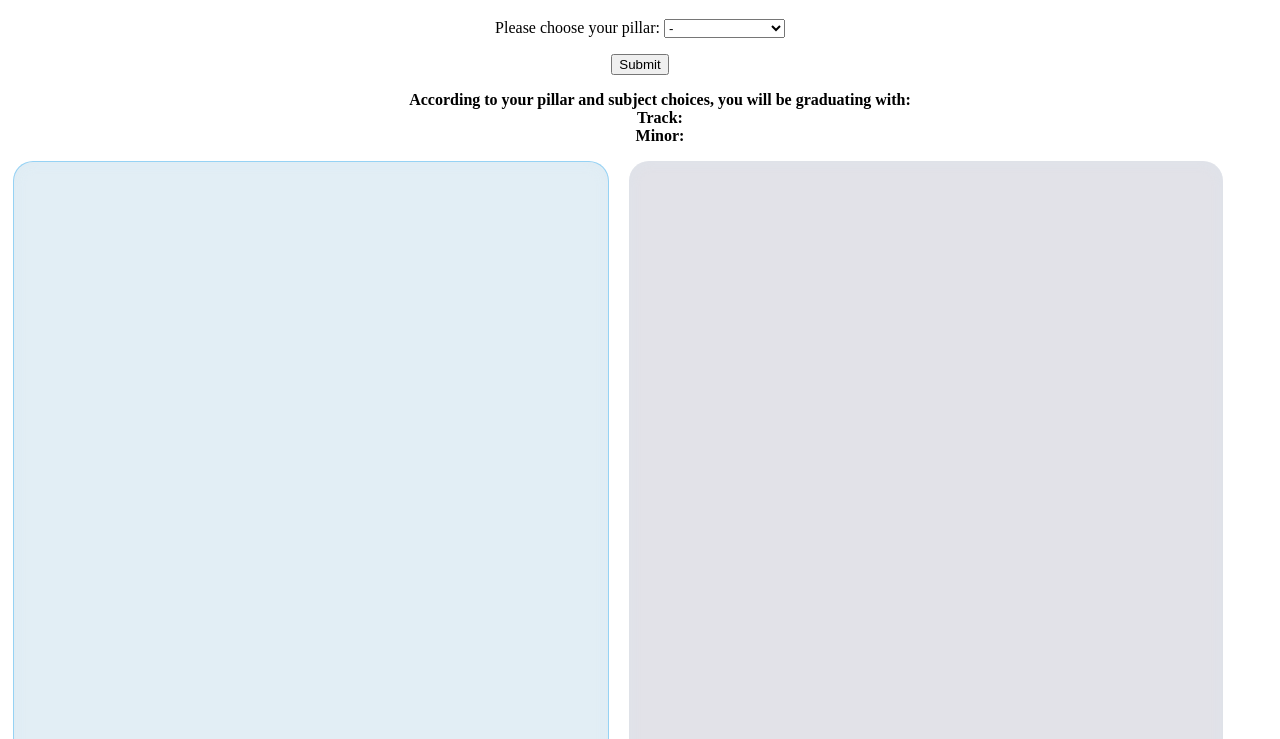
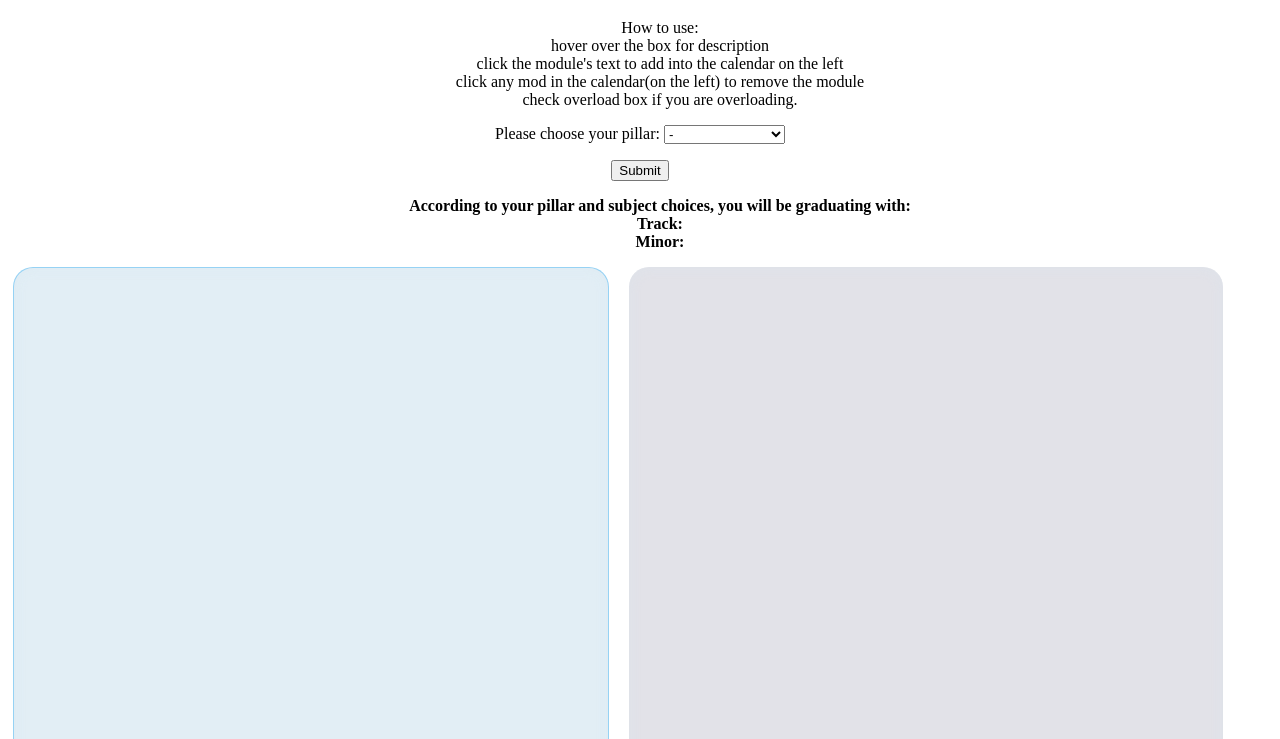
Before and after one commit to OpenSUTD/course-planner, a plain HTML site: page studyPlanner/index.html in a window 1280 px wide. Shown: the part 61-800 px from the top of the page. Drawn offline with nearby package versions, Linux system fonts and the light colour scheme.

Commit message:
simple guide

```diff
--- a/studyPlanner/index.html
+++ b/studyPlanner/index.html
@@ -66,6 +66,13 @@
 <body>
 	<div id="header" style="text-align: center;">
 	<h1>Hi, Welcome to the study planner</h1>
+	<ul style="list-style-type:none; justify-content: left;">
+	<li> How to use:<li>
+	<li>hover over the box for description</li>
+	<li>click the module's text to add into the calendar on the left</li>
+	<li>click any mod in the calendar(on the left) to remove the module</li>
+	<li>check overload box if you are overloading.</li>
+</ul>
 	<p> Please choose your pillar:
 		<select id="pillar">
 			<option value="NA">-</option>
```
